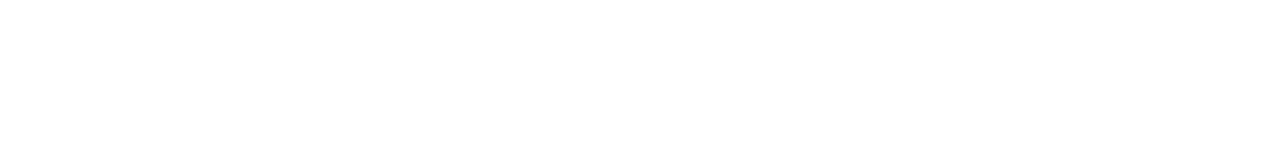
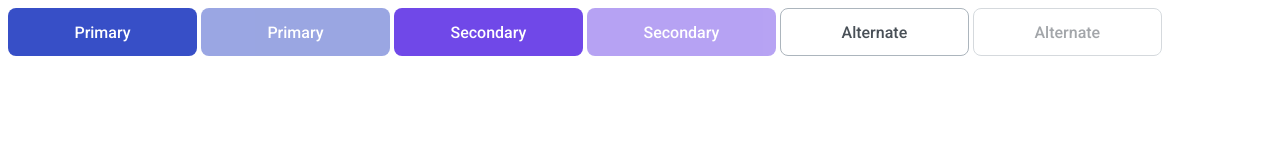
Before and after one commit to js-tasks-ru/htmlcss-20220120_marina-kozlova, a website: page 03-lection1/01-button/index.html in a window 1280 px wide. Drawn offline with Linux system fonts and the light colour scheme.

Commit message:
Added button

```diff
--- a/03-lection1/01-button/button.css
+++ b/03-lection1/01-button/button.css
@@ -1 +1,59 @@
 /* Стилизация кнопки */
+@import "/assets/css/main.css";
+
+:root {
+    --blue-2: #2342C0;
+    --purple-2: #5028C6;
+}
+
+.button {
+    width: 189px;
+    height: 48px;
+    border-radius: 8px;
+    border: none;
+    color: var(--white);
+    font-weight: 500;
+    font-style: normal;
+    font-size: 16px;
+    text-align: center;
+    cursor: pointer;
+    transition: 0.5s;
+    padding: 0;
+
+}
+
+.button_label {
+    line-height: 19px;
+    margin: 0;
+}
+
+.button-primary {
+    background-color: var(--primary);
+}
+
+.button-primary:hover {
+    background-color: var(--blue-2);
+}
+
+.button-secondary {
+    background-color: var(--secondary);
+}
+
+.button-secondary:hover {
+    background-color: var(--purple-2);
+}
+
+.button-alternate {
+    background-color: var(--white);
+    color: var(--grey-4);
+    border: 1px solid var(--grey-3);
+}
+
+.button-alternate:hover {
+    border-color: var(--black);
+}
+
+.button:disabled {
+    opacity: 50%;
+    pointer-events: none;
+}
--- a/03-lection1/01-button/index.html
+++ b/03-lection1/01-button/index.html
@@ -1,11 +1,16 @@
 <!DOCTYPE html>
 <!-- Страница с кнопкой -->
-<html lang="ru">
-    <head>
-        <link rel="stylesheet" href="../../assets/css/main.css">
-        <link rel="stylesheet" href="./button.css">
-    </head>
-    <body>
-
-    </body>
+<html lang='ru'>
+<head>
+  <link rel='stylesheet' href='../../assets/css/main.css'>
+  <link rel='stylesheet' href='./button.css'>
+</head>
+<body>
+<button class='button button-primary'><p class='button_label'>Primary</p></button>
+<button class='button button-primary' disabled><p class='button_label'>Primary</p></button>
+<button class='button button-secondary'><p class='button_label'>Secondary</p></button>
+<button class='button button-secondary' disabled><p class='button_label'>Secondary</p></button>
+<button class='button button-alternate'><p class='button_label'>Alternate</p></button>
+<button class='button button-alternate' disabled><p class='button_label'>Alternate</p></button>
+</body>
 </html>
```
